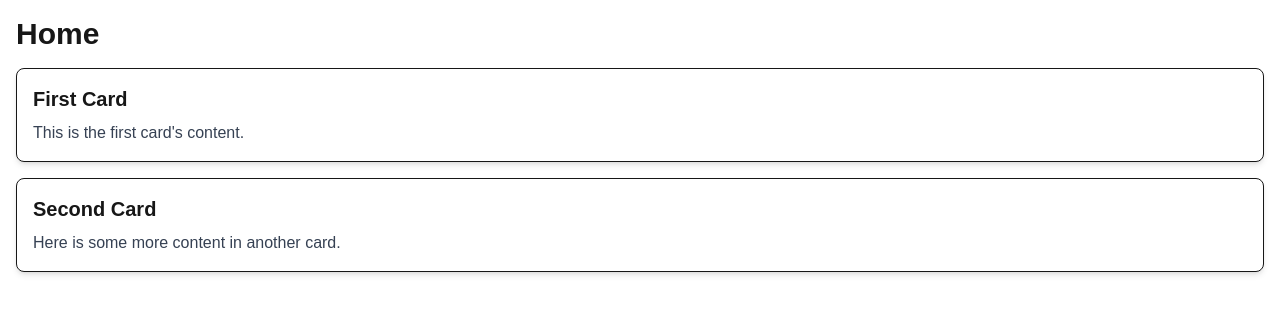
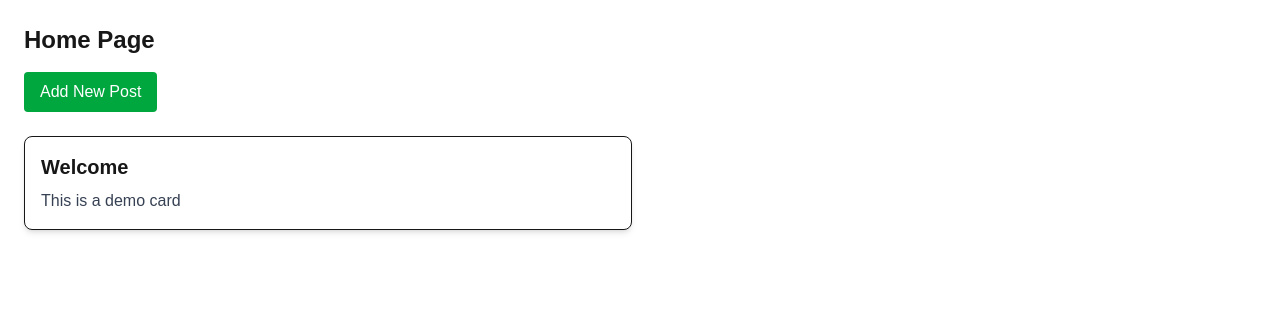
Before and after one commit to Douglaskhembo/alx-project-0x02-setup, a Next.js app in the folder alx-project-0x02/: page /home in a window 1280 px wide. Shown: the top 314 px of the page. Built offline with nearby package versions, Linux system fonts and the light colour scheme.

Commit message:
Implement a Modal Component

```diff
--- /dev/null
+++ b/alx-project-0x02/components/common/PostModal.tsx
@@ -0,0 +1,57 @@
+import { useState } from "react";
+
+interface PostModalProps {
+  isOpen: boolean;
+  onClose: () => void;
+  onSubmit: (title: string, content: string) => void;
+}
+
+const PostModal: React.FC<PostModalProps> = ({ isOpen, onClose, onSubmit }) => {
+  const [title, setTitle] = useState("");
+  const [content, setContent] = useState("");
+
+  const handleSubmit = (e: React.FormEvent) => {
+    e.preventDefault();
+    onSubmit(title, content);
+    setTitle("");
+    setContent("");
+    onClose();
+  };
+
+  if (!isOpen) return null;
+
+  return (
+    <div className="fixed inset-0 bg-black bg-opacity-40 flex justify-center items-center z-50">
+      <div className="bg-white p-6 rounded-md shadow-lg w-[90%] max-w-md">
+        <h2 className="text-lg font-bold mb-4">Create Post</h2>
+        <form onSubmit={handleSubmit}>
+          <input
+            type="text"
+            placeholder="Title"
+            value={title}
+            onChange={(e) => setTitle(e.target.value)}
+            className="w-full mb-3 p-2 border rounded"
+            required
+          />
+          <textarea
+            placeholder="Content"
+            value={content}
+            onChange={(e) => setContent(e.target.value)}
+            className="w-full mb-3 p-2 border rounded"
+            required
+          />
+          <div className="flex justify-end gap-2">
+            <button type="button" onClick={onClose} className="px-4 py-2 bg-gray-300 rounded">
+              Cancel
+            </button>
+            <button type="submit" className="px-4 py-2 bg-blue-500 text-white rounded">
+              Post
+            </button>
+          </div>
+        </form>
+      </div>
+    </div>
+  );
+};
+
+export default PostModal;
--- a/alx-project-0x02/pages/home.tsx
+++ b/alx-project-0x02/pages/home.tsx
@@ -1,11 +1,38 @@
+import { useState } from "react";
 import Card from "@/components/common/Card";
+import PostModal from "@/components/common/PostModal";
 
 const Home = () => {
+  const [cards, setCards] = useState([
+    { title: "Welcome", content: "This is a demo card" },
+  ]);
+  const [isModalOpen, setIsModalOpen] = useState(false);
+
+  const handleAddCard = (title: string, content: string) => {
+    setCards([...cards, { title, content }]);
+  };
+
   return (
-    <div className="p-4 space-y-4">
-      <h1 className="text-3xl font-bold mb-4">Home</h1>
-      <Card title="First Card" content="This is the first card's content." />
-      <Card title="Second Card" content="Here is some more content in another card." />
+    <div className="p-6">
+      <h1 className="text-2xl font-bold mb-4">Home Page</h1>
+      <button
+        onClick={() => setIsModalOpen(true)}
+        className="mb-6 px-4 py-2 bg-green-600 text-white rounded"
+      >
+        Add New Post
+      </button>
+
+      <div className="grid grid-cols-1 md:grid-cols-2 gap-4">
+        {cards.map((card, index) => (
+          <Card key={index} title={card.title} content={card.content} />
+        ))}
+      </div>
+
+      <PostModal
+        isOpen={isModalOpen}
+        onClose={() => setIsModalOpen(false)}
+        onSubmit={handleAddCard}
+      />
     </div>
   );
 };
```
